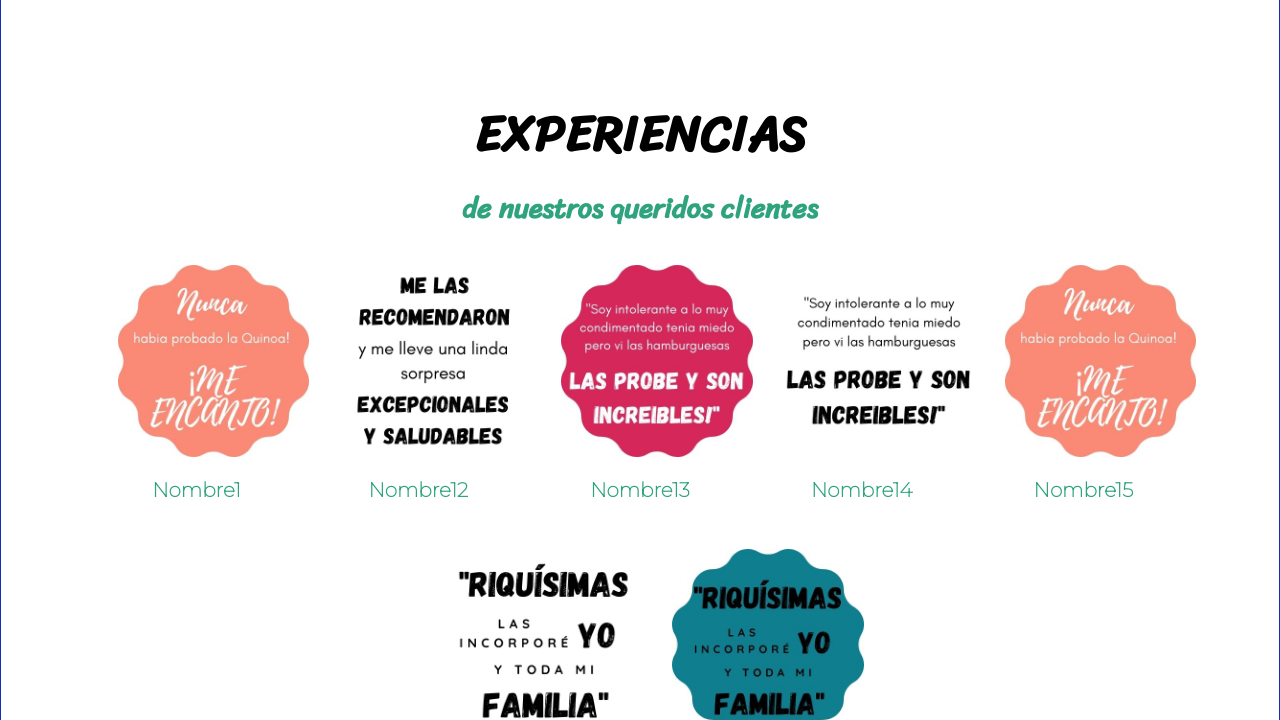
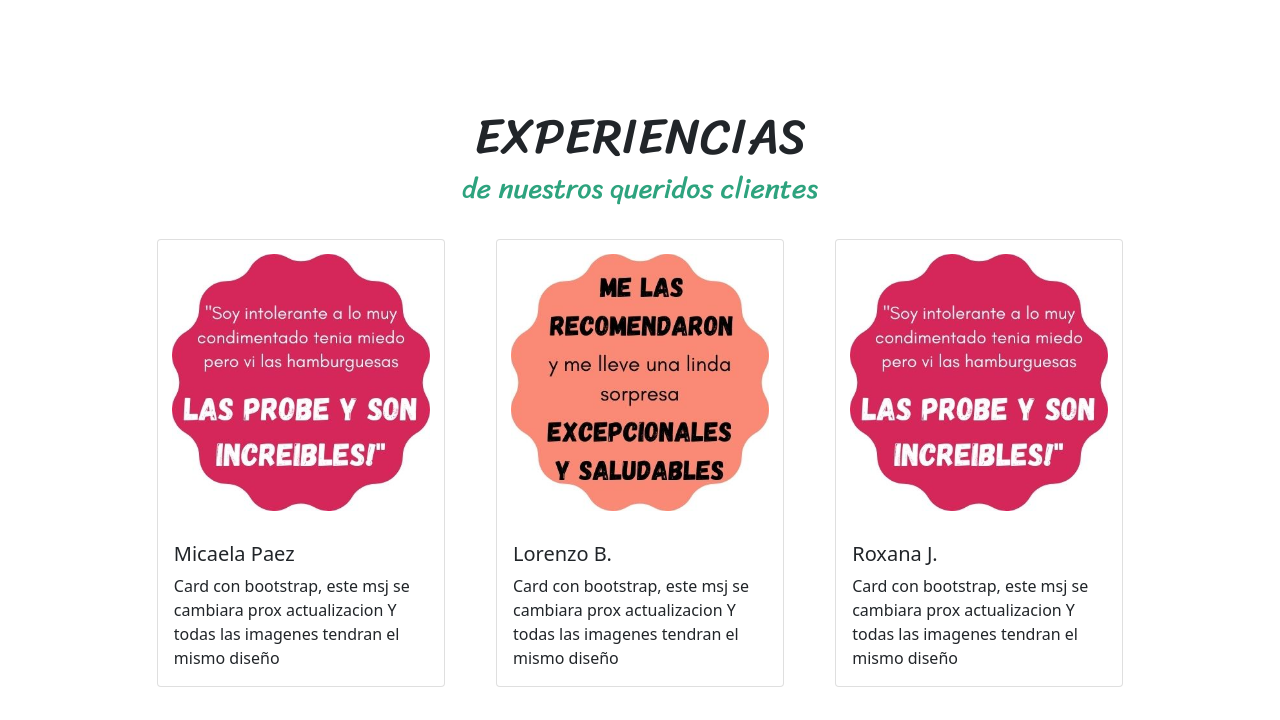
Before and after one commit to MaxiBarconte/PROYECTO_FINAL, a plain HTML site: page index.html in a window 1280 px wide. Shown: the part 2080-2800 px from the top of the page. Drawn offline with nearby package versions, Linux system fonts and the light colour scheme.

Commit message:
agregadas cards con bootstrap

```diff
--- a/index.html
+++ b/index.html
@@ -6,6 +6,7 @@
     <meta name="viewport" content="width=device-width, initial-scale=1.0">
     <title>Kinowa - Comida saludable - JUJUY</title>
 	<link rel="shortcut icon" href="logo_mini.png">
+	<link href="https://cdn.jsdelivr.net/npm/bootstrap@5.1.3/dist/css/bootstrap.min.css" rel="stylesheet" integrity="sha384-1BmE4kWBq78iYhFldvKuhfTAU6auU8tT94WrHftjDbrCEXSU1oBoqyl2QvZ6jIW3" crossorigin="anonymous">
 	<link rel="stylesheet" href="styles.css">
 	<link rel="preconnect" href="https://fonts.googleapis.com">
 	<link rel="preconnect" href="https://fonts.gstatic.com" crossorigin>
@@ -77,6 +78,56 @@
 					<p class="site__font--cuerpo">Lorem ipsum dolor sit amet consectetur adipisicing elit. Obcaecati molestias doloremque id minus saepe reprehenderit eaque, sit voluptate perferendis praesentium quod dolorum similique a ipsum ad ipsam corrupti distinctio quia. Lorem ipsum dolor sit amet consectetur, adipisicing elit. Obcaecati iure quo inventore vero qui perspiciatis et laudantium dignissimos placeat sapiente! Ipsa eos, similique repellendus inventore omnis expedita quos fugiat architecto!</p>
 				</article>
 
+
+
+
+				<article class="main__articulo">
+					<h2 class="site__font--titulo">EXPERIENCIAS</h2>
+					<h3 class="site__font--subtitulo">de nuestros queridos clientes </h3>
+					<div class="main__articulo__imagenes">
+						<div class="card margin5" style="width: 18rem;">
+							<img class="padding5" src="assets/gif/3.jpg" class="card-img-top" alt="...">
+							<div class="card-body">
+							<h5 class="card-title">Micaela Paez</h5>
+							<p class="card-text">Card con bootstrap, este msj se cambiara prox actualizacion Y todas las imagenes tendran el mismo diseño</p>
+							</div>
+						  </div>
+						  <div class="card margin5" style="width: 18rem;">
+							<img class="padding5" src="assets/gif/5.jpg" class="card-img-top" alt="...">
+							<div class="card-body">
+							<h5 class="card-title">Lorenzo B.</h5>
+							<p class="card-text">Card con bootstrap, este msj se cambiara prox actualizacion Y todas las imagenes tendran el mismo diseño</p>
+							</div>
+						  </div>
+						  <div class="card margin5" style="width: 18rem;">
+							<img class="padding5" src="assets/gif/3.jpg" class="card-img-top" alt="...">
+							<div class="card-body">
+							<h5 class="card-title">Roxana J.</h5>
+							<p class="card-text">Card con bootstrap, este msj se cambiara prox actualizacion Y todas las imagenes tendran el mismo diseño</p>
+							</div>
+						  </div>
+						  <div class="card margin5" style="width: 18rem;">
+							<img class="padding5" src="assets/gif/5.jpg" class="card-img-top" alt="...">
+							<div class="card-body">
+							<h5 class="card-title">Paula A.</h5>
+							<p class="card-text">Card con bootstrap, este msj se cambiara prox actualizacion Y todas las imagenes tendran el mismo diseño</p>
+							</div>
+						  </div>
+						  <div class="card margin5" style="width: 18rem;">
+							<img class="padding5" src="assets/gif/3.jpg" class="card-img-top" alt="...">
+							<div class="card-body">
+							<h5 class="card-title">Juan T.</h5>
+							<p class="card-text">Card con bootstrap, este msj se cambiara prox actualizacion Y todas las imagenes tendran el mismo diseño</p>
+							</div>
+						  </div>
+
+					</div>
+				</article>
+
+
+
+
+<!--
 				<article class="main__articulo">
 					<h2 class="site__font--titulo">EXPERIENCIAS</h2>
 					<h3 class="site__font--subtitulo">de nuestros queridos clientes </h3>
@@ -88,10 +139,9 @@
 						<div class="divto15"><img class="site__imagen__bordes " src="assets/gif/1.jpg" alt="GifResenia2"><h3 class="site__font--subtitulo2">Nombre15</h3> </div>
 						<div class="divto15"><img class="site__imagen__bordes " src="assets/gif/6.jpg" alt="GifResenia2"><h3 class="site__font--subtitulo2">Nombre16</h3> </div>
 						<div class="divto15"><img class="site__imagen__bordes " src="assets/gif/7.jpg" alt="GifResenia2"><h3 class="site__font--subtitulo2">Nombre17</h3> </div>
+					</div>
+				</article> -->
 
-					</div>
-					<!-- <p class="site__font--cuerpo">Lorem ipsum dolor sit amet consectetur adipisicing elit. Provident obcaecati exercitationem ipsum quam explicabo praesentium. Eos ipsa similique minus quaerat facilis, dolores rem quibusdam eius aut eum soluta debitis qui? Lorem ipsum, dolor sit amet consectetur adipisicing elit. Porro autem, dolorum fuga temporibus harum, atque quas enim saepe soluta, dolorem consectetur commodi illum itaque iure minima nam impedit voluptate odio?</p> -->
-				</article>
 			</section>
 			<!-- fin articulos informativos -->
 		</main>
@@ -138,5 +188,6 @@
 	</footer>
 	<!-- fin footer -->
 	</section>
+	<script src="https://cdn.jsdelivr.net/npm/bootstrap@5.1.3/dist/js/bootstrap.bundle.min.js" integrity="sha384-ka7Sk0Gln4gmtz2MlQnikT1wXgYsOg+OMhuP+IlRH9sENBO0LRn5q+8nbTov4+1p" crossorigin="anonymous"></script>
 </body>
 </html>
--- a/styles.css
+++ b/styles.css
@@ -80,6 +80,12 @@
     text-align: justify;
     font-family: 'Sriracha', cursive;
     text-align: center;
+}
+.padding5{
+    padding: 5%;
+}
+.margin5{
+    margin: 2%;
 }
 .btn {
     background-color: #00BFA6;
@@ -222,7 +228,7 @@ grid-template-columns: 100%;
 grid-template-rows: auto auto auto auto auto;
 }
 .grid-item-hijo {
-    border: 1px solid rgb(17, 47, 182);
+    /* border: 1px solid rgb(17, 47, 182); */
 }
 
 
```
